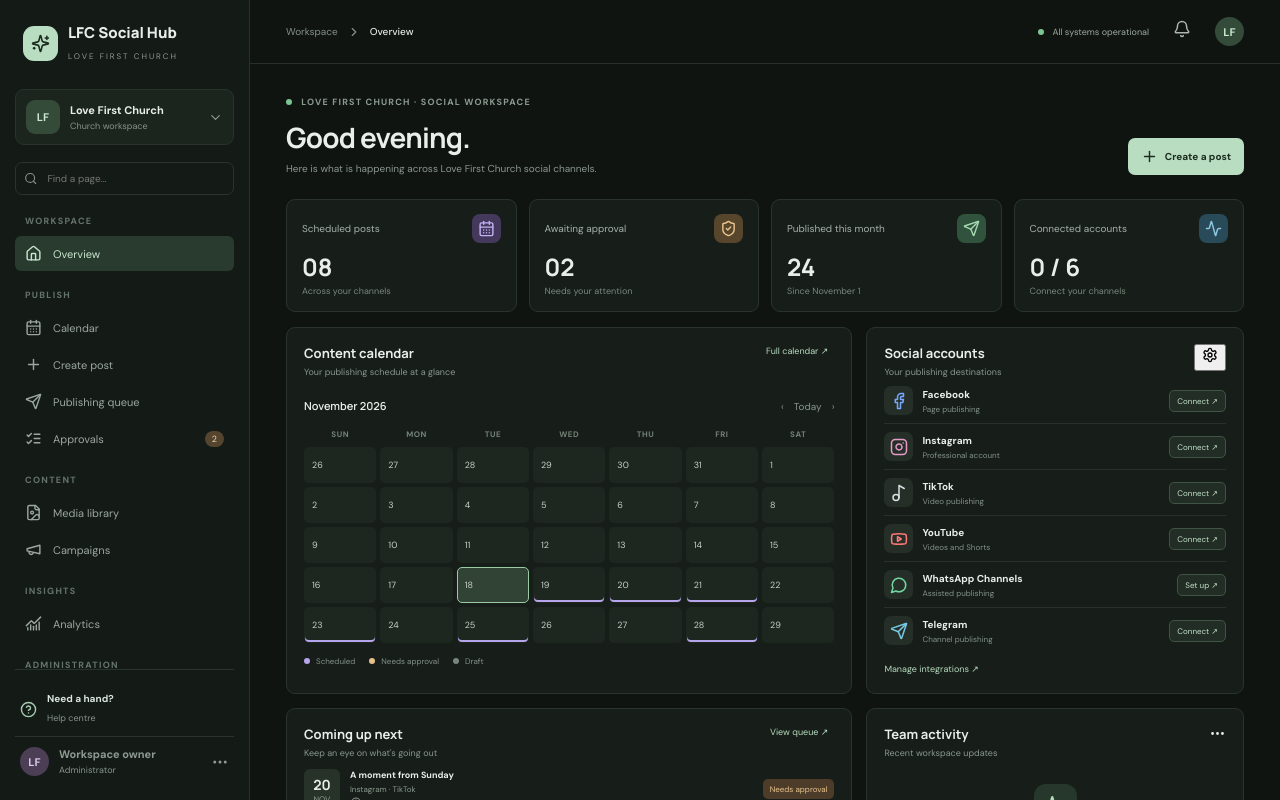
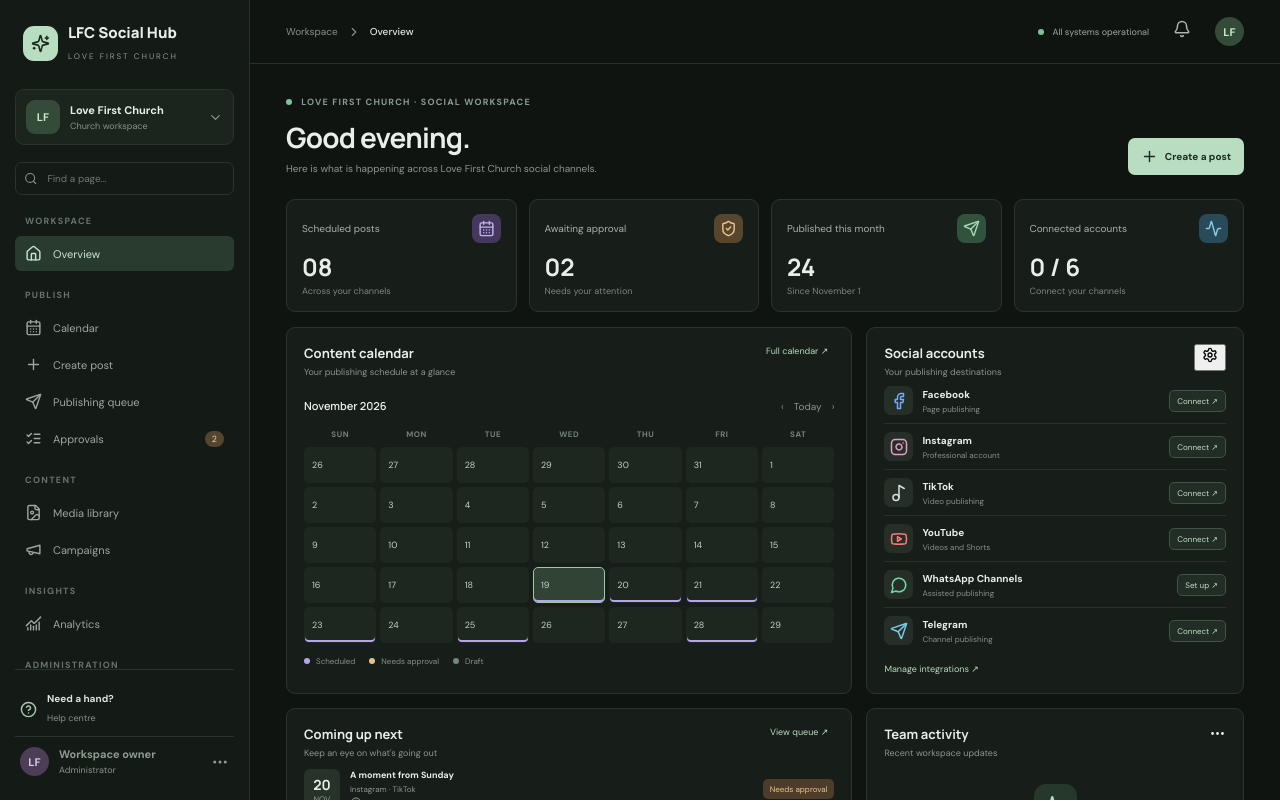
Before and after one commit to swanikerjohnprince-droid/love-first-church-social-hub, a React (Vite) app in the folder apps/web/: page / in a window 1280 px wide. Shown: the top 800 px of the page. Built offline with nearby package versions, Linux system fonts and the light colour scheme.

Commit message:
fix: highlight current calendar date

```diff
--- a/apps/web/src/App.tsx
+++ b/apps/web/src/App.tsx
@@ -67,7 +67,7 @@ export default function App() {
             <Stat title="Connected accounts" value="0 / 6" note="Connect your channels" icon={Activity} color="blue"/>
           </div>
           <div className="columns">
-            <section className="panel calendar"><div className="panel-head"><div><h2>Content calendar</h2><p>Your publishing schedule at a glance</p></div><button className="link" onClick={()=>setPage('Calendar')}>Full calendar ↗</button></div><div className="month">November 2026 <span>‹　Today　›</span></div><div className="days">{['SUN','MON','TUE','WED','THU','FRI','SAT'].map(d=><b key={d}>{d}</b>)}{Array.from({length:35},(_,i)=>{const d=i-5;const n=d<=0?31+d:d>30?d-30:d;return <button key={i} className={(d===18?'today ':'')+([19,20,21,23,25,28].includes(d)?'marked':'')}>{n}</button>})}</div><div className="legend"><span><i/> Scheduled</span><span><i/> Needs approval</span><span><i/> Draft</span></div></section>
+            <section className="panel calendar"><div className="panel-head"><div><h2>Content calendar</h2><p>Your publishing schedule at a glance</p></div><button className="link" onClick={()=>setPage('Calendar')}>Full calendar ↗</button></div><div className="month">November 2026 <span>‹　Today　›</span></div><div className="days">{['SUN','MON','TUE','WED','THU','FRI','SAT'].map(d=><b key={d}>{d}</b>)}{Array.from({length:35},(_,i)=>{const d=i-5;const n=d<=0?31+d:d>30?d-30:d;return <button key={i} className={(d===19?'today ':'')+([19,20,21,23,25,28].includes(d)?'marked':'')}>{n}</button>})}</div><div className="legend"><span><i/> Scheduled</span><span><i/> Needs approval</span><span><i/> Draft</span></div></section>
             <section className="panel accounts"><div className="panel-head"><div><h2>Social accounts</h2><p>Your publishing destinations</p></div><button className="dots"><Settings size={16}/></button></div>{channels.map(c=>{const I=c.icon;return <div className="channel" key={c.name}><div className="channel-icon" style={{color:c.color}}><I size={18}/></div><div className="channel-name"><b>{c.name}</b><small>{c.sub}</small></div><button onClick={()=>notify(c.name+' integration will be configured in the integrations milestone.')}>{c.mode} ↗</button></div>})}<button className="manage" onClick={()=>setPage('Settings')}>Manage integrations ↗</button></section>
           </div>
           <div className="columns lower"><section className="panel"><div className="panel-head"><div><h2>Coming up next</h2><p>Keep an eye on what's going out</p></div><button className="link" onClick={()=>setPage('Publishing queue')}>View queue ↗</button></div>{upcoming.map(p=><div className="post" key={p.title}><div className="date"><b>{p.date}</b><small>{p.month}</small></div><div className="post-info"><b>{p.title}</b><small>{p.channels}</small><small className="time"><Clock3 size={12}/> {p.time}</small></div><span className={'status '+p.tone}>{p.status}</span></div>)}</section><section className="panel activity"><div className="panel-head"><div><h2>Team activity</h2><p>Recent workspace updates</p></div><MoreHorizontal size={17}/></div><div className="empty"><div><Activity size={22}/></div><b>Your team's activity will appear here</b><p>When your team creates, reviews or publishes content, you'll see it here.</p></div></section></div>
```
